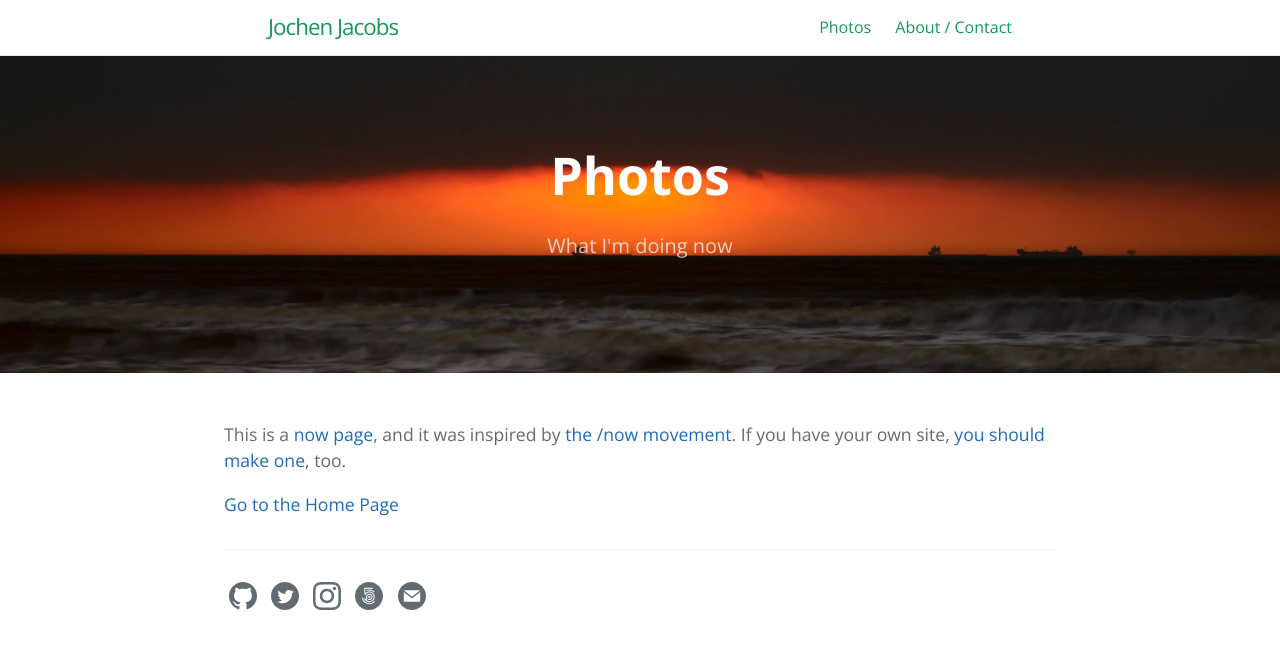
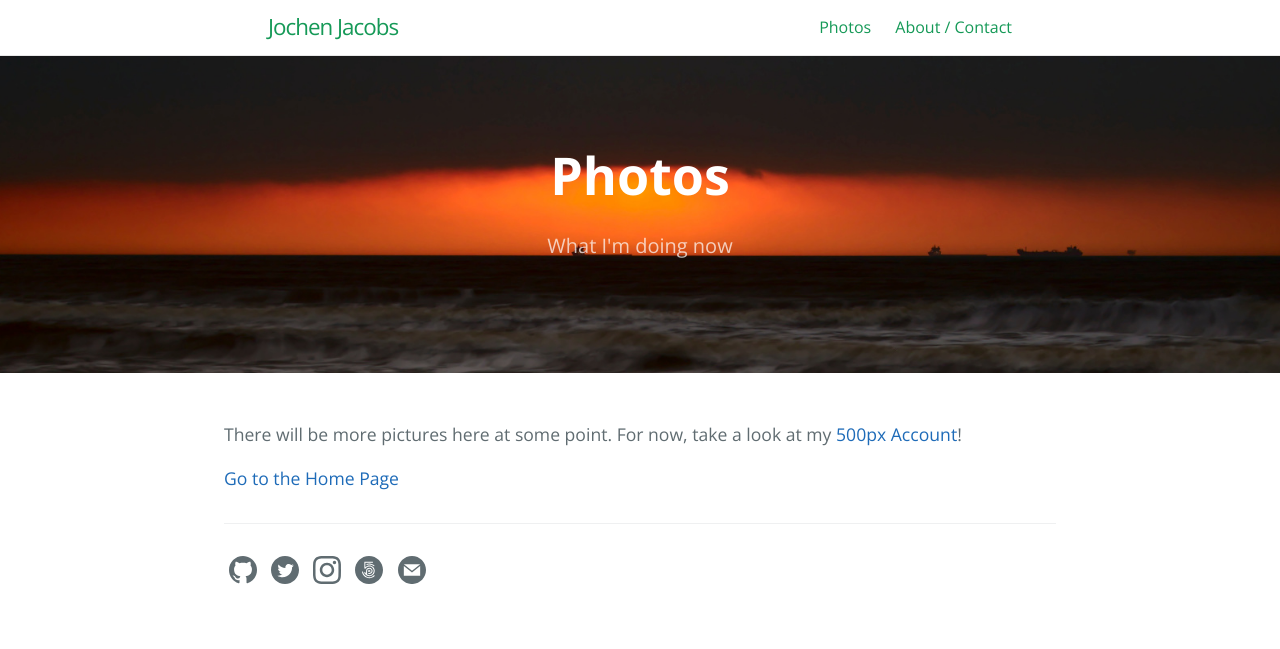
Before and after one commit to jacobsjo/jochenjacobs.eu, a Jekyll site: the page built from photos.md, in a window 1280 px wide. Shown: the top 649 px of the page. Built offline with Jekyll 4.4.1, drawn with Linux system fonts in a browser that asks for light colours.

Commit message:
Photopage update

```diff
--- a/photos.md
+++ b/photos.md
@@ -7,6 +7,6 @@ ref: photos
 order: 2
 ---
 
-This is a [now page](https://nownownow.com/about), and it was inspired by [the /now movement](https://sivers.org/nowff). If you have your own site, [you should make one](https://nownownow.com/about), too.
+There will be more pictures here at some point. For now, take a look at my [500px Account](500px.com/jochenjacobs33)!
 
 [Go to the Home Page]({{ '/' | absolute_url }})
```
